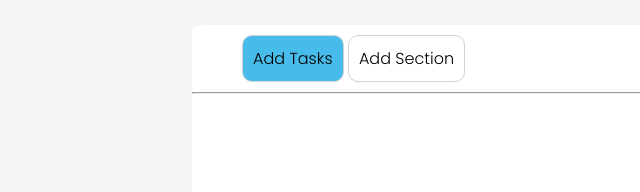
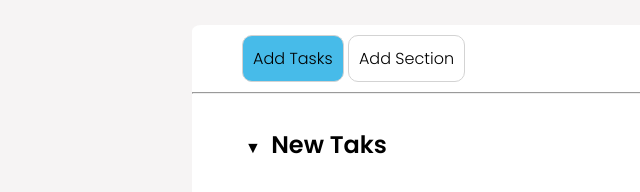
Before and after one commit to FrancescoBenassi/html-css-toboolist, a plain HTML site: page index.html in a window 1280 px wide. Shown: the part 92-284 px from the top of the page, without its empty margins (0-640 px from the left). Drawn offline with Linux system fonts and the light colour scheme.

Commit message:
feat: added section

```diff
--- a/index.html
+++ b/index.html
@@ -28,6 +28,17 @@
             <div class="add">Add Section</div>
         </nav>
         <hr>
+        <div class="container">
+            <section class="new">
+                <hgroup>
+                    <p class="entity">&#9660;</p>
+                    <h2>New Taks</h2>
+                </hgroup>
+
+
+            </section>
+        </div>
+
     </main>
 
 </body>
--- a/style/style.css
+++ b/style/style.css
@@ -41,7 +41,9 @@ main {
     background-color: white;
     border-radius: 1%;
 }
-
+/*********
+nav style
+*********/
 .add {
     padding: 10px;
     display: inline-block;
@@ -57,3 +59,16 @@ main {
 hr {
     color: rgb(246, 244, 244);
 }
+/*********
+section style
+*********/
+.container {
+    margin: 30px 50px;
+}
+.entity, h2 {
+    display: inline-block;
+    padding: 3px;
+}
+h2 {
+    font-weight: 600;
+}
```
